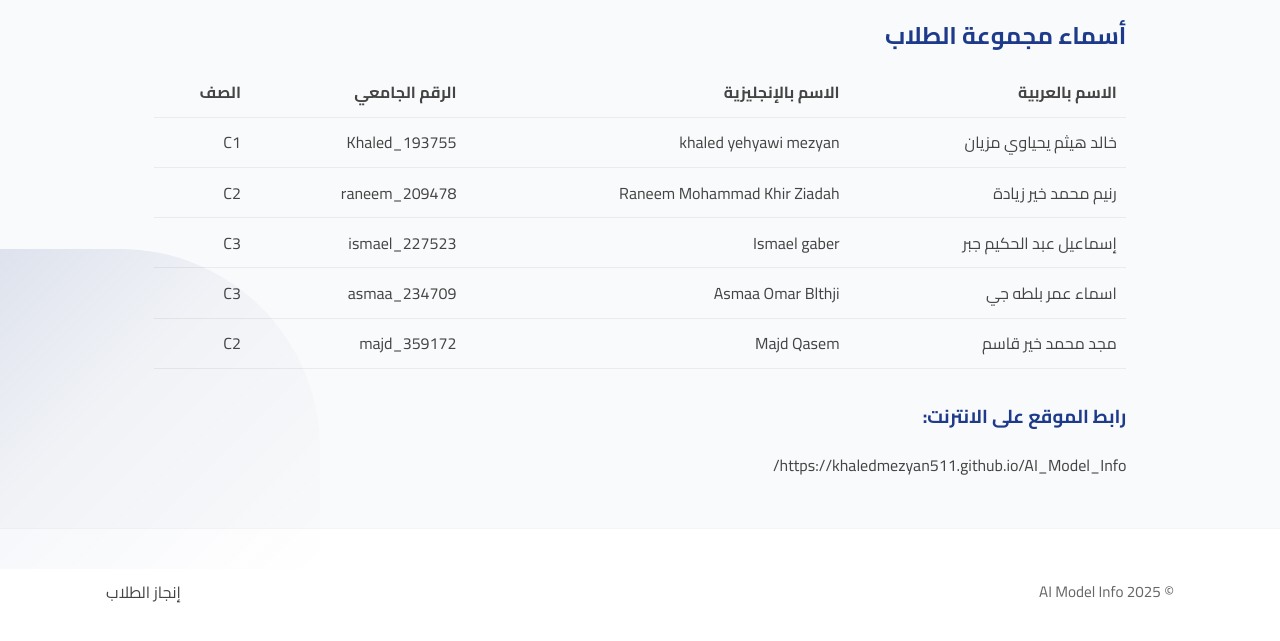
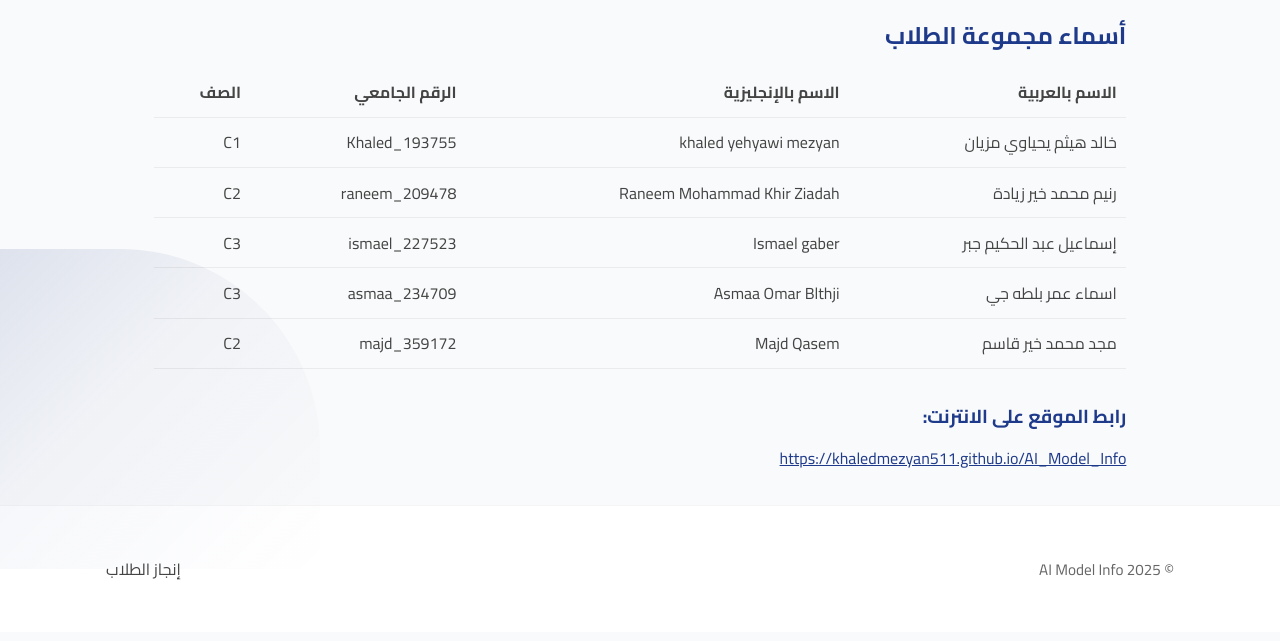
Before and after one commit to khaledMezyan511/AI_Model_Info, a plain HTML site: page home.html in a window 1280 px wide. Shown: the part 231-872 px from the top of the page. Drawn offline with nearby package versions, Linux system fonts and the light colour scheme.

```diff
--- a/home.html
+++ b/home.html
@@ -81,7 +81,11 @@
         </section>
         <br />
         <h3>رابط الموقع على الانترنت:</h3>
-        <p>https://khaledmezyan511.github.io/AI_Model_Info/</p>
+        <a
+          href="https://khaledmezyan511.github.io/AI_Model_Info"
+          target="_blank"
+          >https://khaledmezyan511.github.io/AI_Model_Info</a
+        >
       </main>
 
       <footer class="site-footer">
```
Also changed, not shown: 1 other file.
